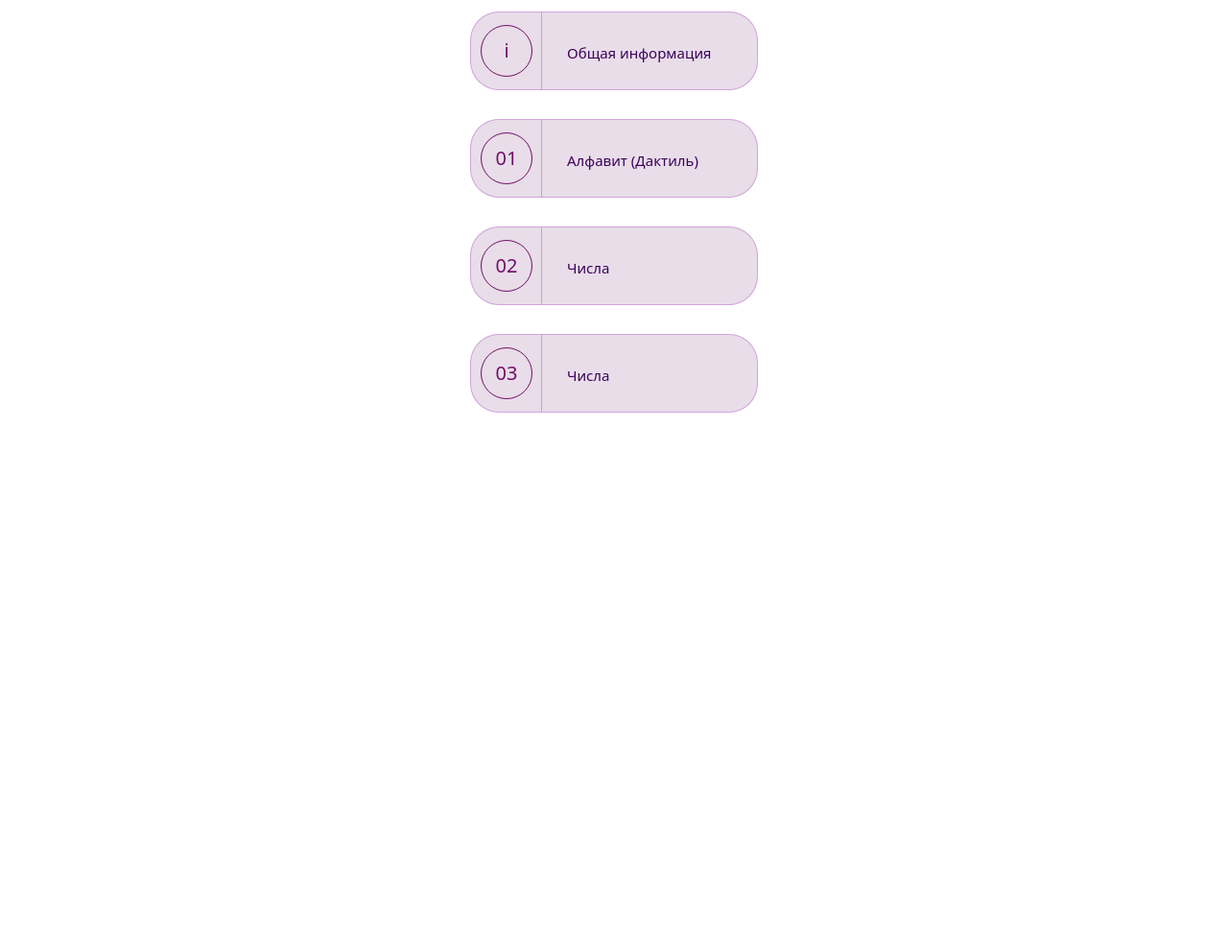
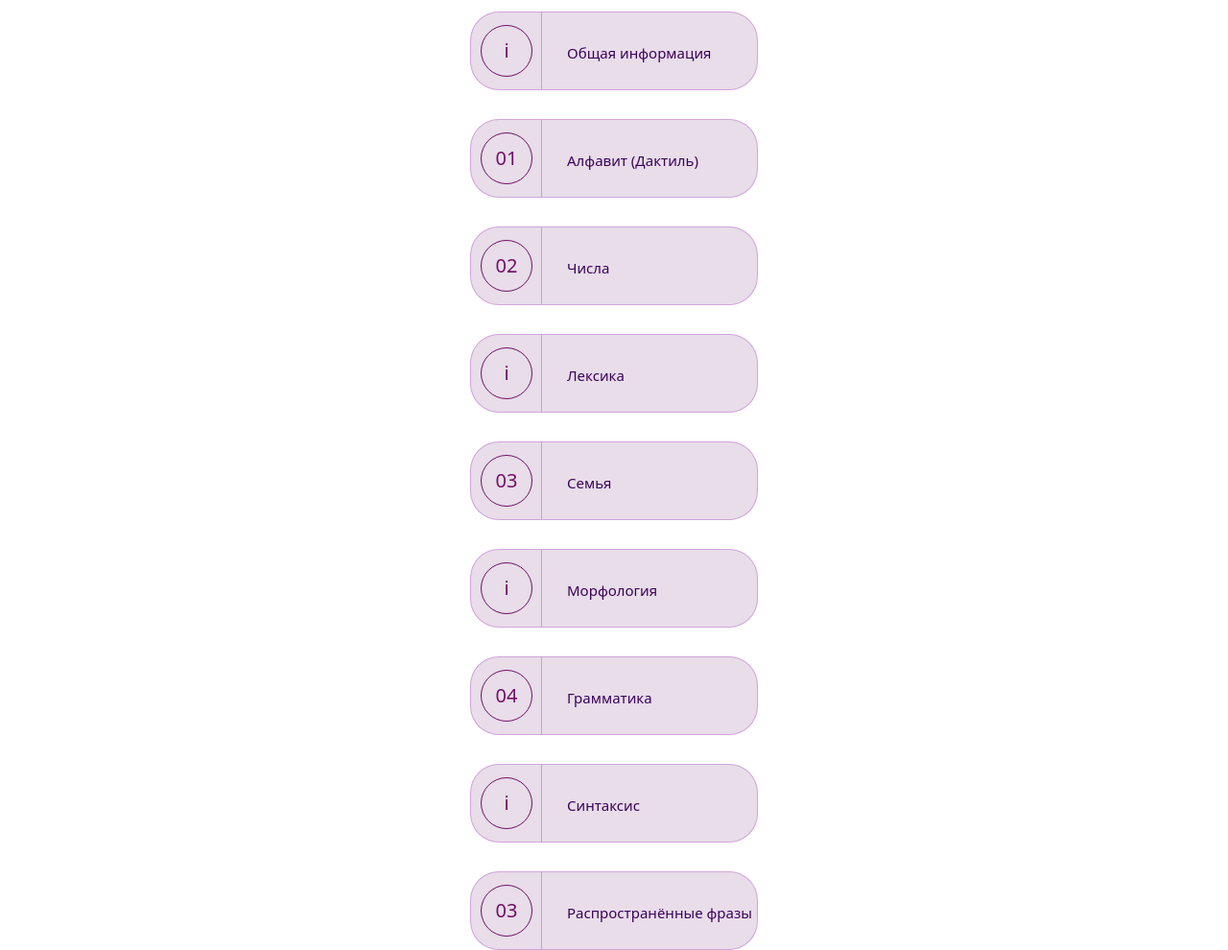
Before and after one commit to nastya09135/hhhh, a plain HTML site: page index.html in a window 1280 px wide. Shown: the part 68-1058 px from the top of the page at 96% size. Before the commit the page ends 800 px from the top, so only its background shows below. Drawn offline with Linux system fonts and the light colour scheme.

Commit message:
Add files via upload

```diff
--- a/index.html
+++ b/index.html
@@ -73,11 +73,13 @@
             </div>
             <div class="block_prob ">
                 <a href="./baz_urok/info.html">
-                    <div class="border">
-                        <p class="number">03</p>
-                    </div>
-                    <div class="">
-                        <p class="inscription">Числа</p>
+                    <div class="one">
+                        <div class="border_i border">
+                            <p class="number number_i">i</p>
+                        </div>
+                        <div class="">
+                            <p class="inscription">Лексика</p>
+                        </div>
                     </div>
                     <div class="done">
                         <img src="./img/correct.png" alt="">
@@ -85,6 +87,75 @@
                 </a>
             </div>
 
+            <div class="block_prob ">
+                <a href="./baz_urok/chisla.html">
+                    <div class="border">
+                        <p class="number">03</p>
+                    </div>
+                    <div class="">
+                        <p class="inscription">Семья</p>
+                    </div>
+                    <div class="done">
+                        <img src="./img/correct.png" alt="">
+                    </div>
+                </a>
+            </div>
+            <div class="block_prob ">
+                <a href="./baz_urok/info.html">
+                    <div class="one">
+                        <div class="border_i border">
+                            <p class="number number_i">i</p>
+                        </div>
+                        <div class="">
+                            <p class="inscription">Морфология</p>
+                        </div>
+                    </div>
+                    <div class="done">
+                        <img src="./img/correct.png" alt="">
+                    </div>
+                </a>
+            </div>
+            <div class="block_prob ">
+                <a href="./baz_urok/chisla.html">
+                    <div class="border">
+                        <p class="number">04</p>
+                    </div>
+                    <div class="">
+                        <p class="inscription">Грамматика</p>
+                    </div>
+                    <div class="done">
+                        <img src="./img/correct.png" alt="">
+                    </div>
+                </a>
+            </div>
+            <div class="block_prob ">
+                <a href="./baz_urok/info.html">
+                    <div class="one">
+                        <div class="border_i border">
+                            <p class="number number_i">i</p>
+                        </div>
+                        <div class="">
+                            <p class="inscription">Синтаксис</p>
+                        </div>
+                    </div>
+                    <div class="done">
+                        <img src="./img/correct.png" alt="">
+                    </div>
+                </a>
+            </div>
+            <div class="block_prob ">
+                <a href="./baz_urok/chisla.html">
+                    <div class="border">
+                        <p class="number">03</p>
+                    </div>
+                    <div class="">
+                        <p class="inscription">Распространённые фразы </p>
+                    </div>
+                    <div class="done">
+                        <img src="./img/correct.png" alt="">
+                    </div>
+                </a>
+            </div>
         </div>
     </section>
 </body>
```
